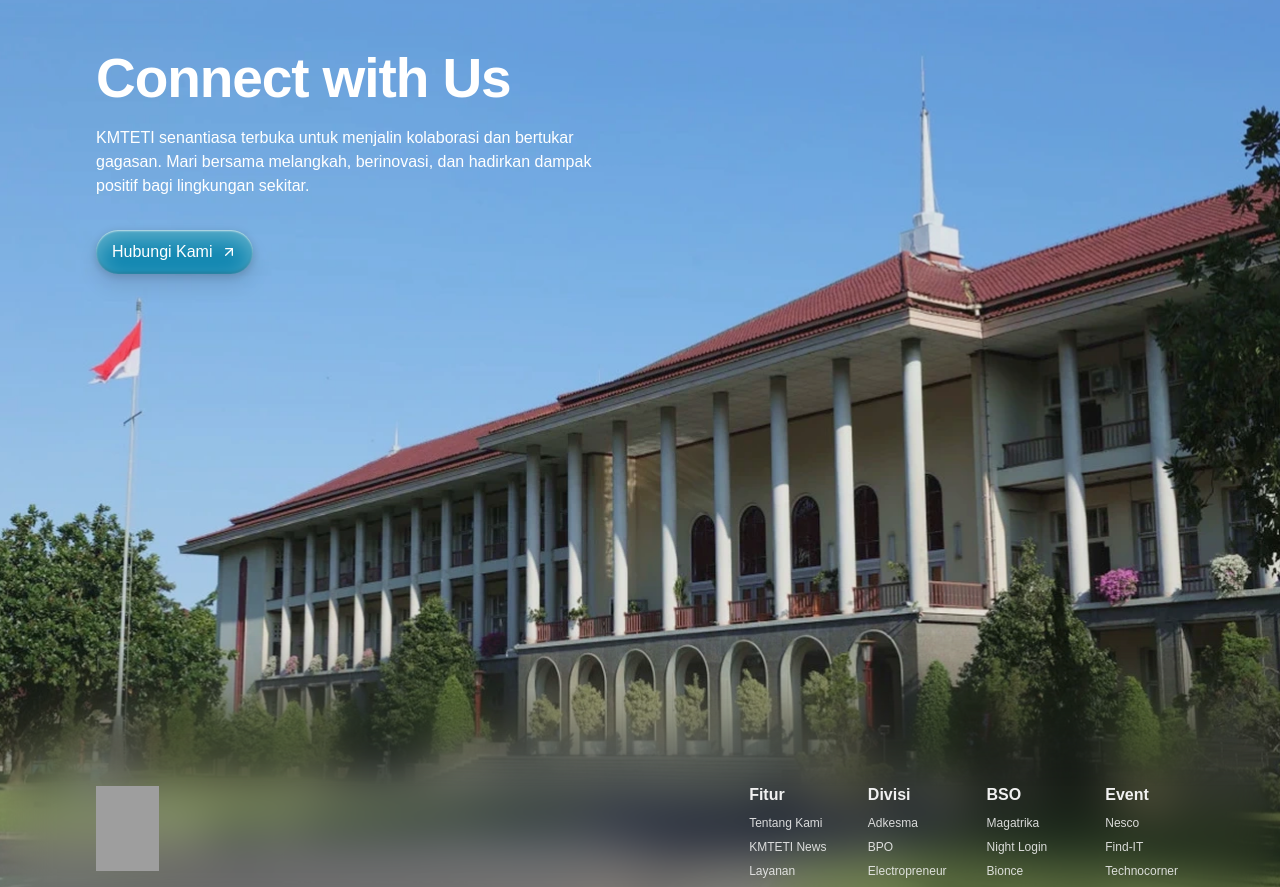
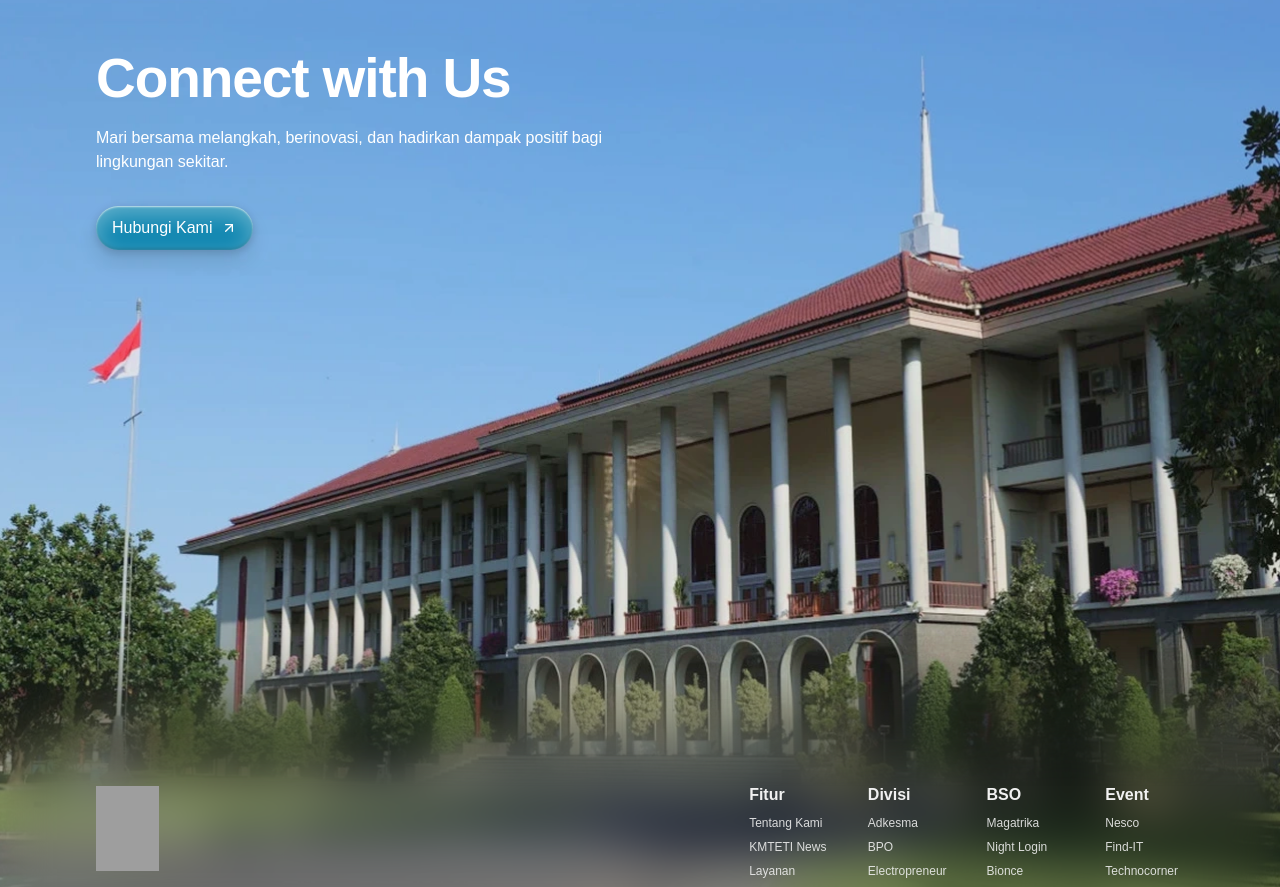
Before and after one commit to kmteti/website-bergelora, a Next.js app: page /playground in a window 1280 px wide. Shown: the part 3580-4467 px from the top of the page. Built offline with nearby package versions, Linux system fonts and the light colour scheme; grey boxes are pictures that could not be loaded; a web font is replaced by a local one.

Commit message:
style(footer): simplify Connect with Us description text

```diff
--- a/src/components/layout/Footer.tsx
+++ b/src/components/layout/Footer.tsx
@@ -147,7 +147,7 @@ export default function Footer() {
         <div className="max-w-[626px] mt-6 pt-6 sm:mt-0 sm:pt-16 lg:absolute lg:left-8 lg:top-[148px] lg:pt-0">
           <H1 className="text-white">Connect with Us</H1>
           <B3 className="mt-4 max-w-[34ch] font-medium text-white sm:max-w-[58ch]">
-            KMTETI senantiasa terbuka untuk menjalin kolaborasi dan bertukar gagasan. Mari bersama melangkah, berinovasi, dan hadirkan dampak positif bagi lingkungan sekitar.
+            Mari bersama melangkah, berinovasi, dan hadirkan dampak positif bagi lingkungan sekitar.
           </B3>
 
           <Link
```
